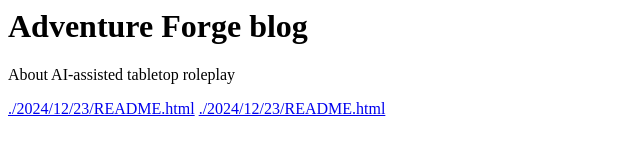
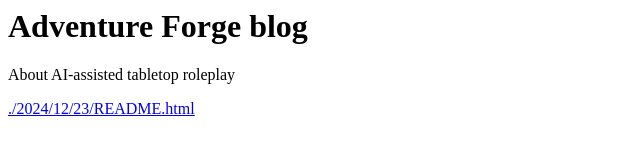
Before and after one commit to opd-ai/blog, a plain HTML site: page index.html in a window 1280 px wide. Shown: the whole page, without its empty margins (0-640 px from the left). Drawn offline with Linux system fonts and the light colour scheme.

Commit message:
Mon Dec 23 01:35:05 AM EST 2024

```diff
--- a/index.html
+++ b/index.html
@@ -1,4 +1,3 @@
 <h1 id="adventure-forge-blog">Adventure Forge blog</h1>
 <p>About AI-assisted tabletop roleplay</p>
-<p><a href="./2024/12/23/README.html">./2024/12/23/README.html</a> <a
-href="./2024/12/23/README.html">./2024/12/23/README.html</a></p>
+<p><a href="./2024/12/23/README.html">./2024/12/23/README.html</a></p>
```
Also changed, not shown: 2 other files.
